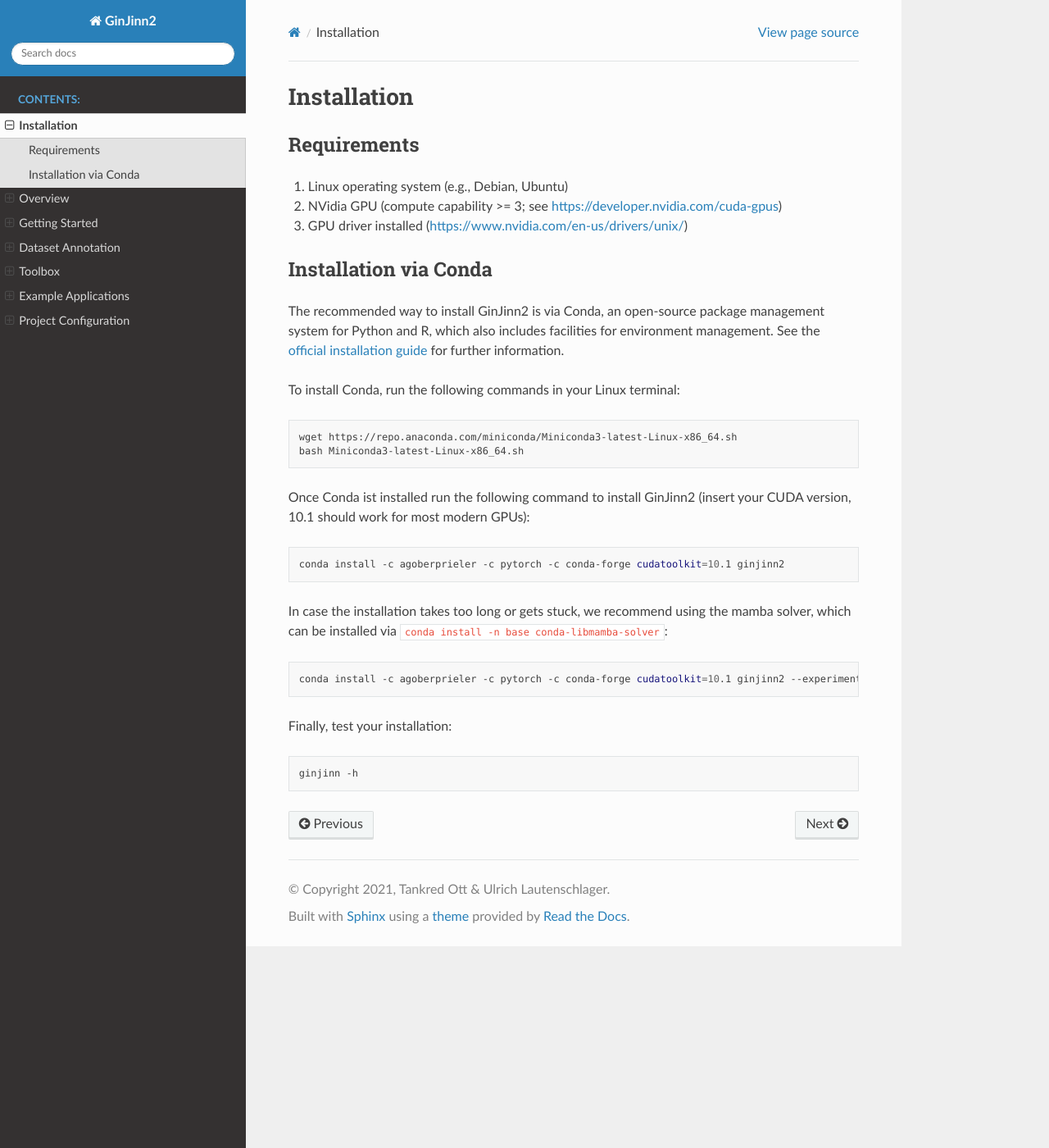
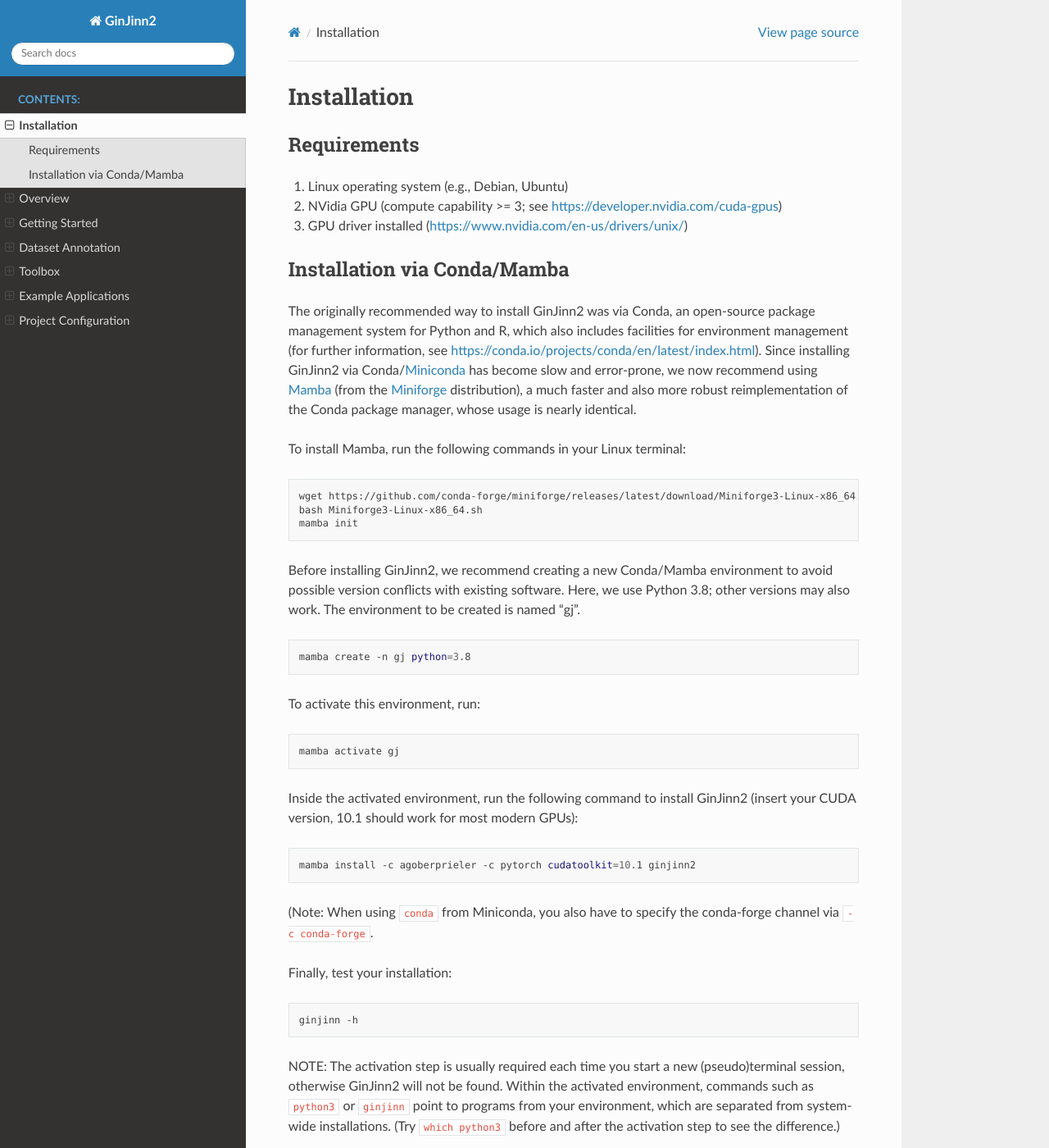
Before and after one commit to AGOberprieler/GinJinn2, a Sphinx documentation site: the page built from docs/installation.rst, in a window 1280 px wide and 1400 px high. Shown: the whole window at 82% size. Built offline with Sphinx 7.4.7 and the Read the Docs theme 2.0.0, drawn with Linux system fonts in a browser that asks for light colours.

Commit message:
Update installation.rst
Instructions for Mamba/Miniforge added.

```diff
--- a/docs/installation.rst
+++ b/docs/installation.rst
@@ -9,32 +9,47 @@ Requirements
 #.  NVidia GPU (compute capability >= 3; see https://developer.nvidia.com/cuda-gpus)
 #.  GPU driver installed (https://www.nvidia.com/en-us/drivers/unix/)
 
-Installation via Conda
-----------------------
+Installation via Conda/Mamba
+----------------------------
 
-The recommended way to install GinJinn2 is via Conda, an open-source package management system for Python and R, which also includes facilities for environment management. See the `official installation guide <https://conda.io/projects/conda/en/latest/user-guide/install/linux.html>`_ for further information.
+The originally recommended way to install GinJinn2 was via Conda, an open-source package management system for Python and R, which also includes facilities for environment management (for further information, see `<https://conda.io/projects/conda/en/latest/index.html>`_). Since installing GinJinn2 via Conda/`Miniconda <https://docs.conda.io/projects/miniconda/en/latest/>`_ has become slow and error-prone, we now recommend using `Mamba <https://mamba.readthedocs.io/en/latest/>`_ (from the `Miniforge <https://github.com/conda-forge/miniforge>`_ distribution), a much faster and also more robust reimplementation of the Conda package manager, whose usage is nearly identical.
 
-To install Conda, run the following commands in your Linux terminal:
+To install Mamba, run the following commands in your Linux terminal:
 
 .. code-block:: bash
 
-    wget https://repo.anaconda.com/miniconda/Miniconda3-latest-Linux-x86_64.sh
-    bash Miniconda3-latest-Linux-x86_64.sh
+    wget https://github.com/conda-forge/miniforge/releases/latest/download/Miniforge3-Linux-x86_64.sh
+    bash Miniforge3-Linux-x86_64.sh
+    mamba init
 
-Once Conda ist installed run the following command to install GinJinn2 (insert your CUDA version, 10.1 should work for most modern GPUs):
+Before installing GinJinn2, we recommend creating a new Conda/Mamba environment to avoid possible version conflicts with existing software.
+Here, we use Python 3.8; other versions may also work.
+The environment to be created is named "gj".
 
 .. code-block:: bash
 
-    conda install -c agoberprieler -c pytorch -c conda-forge cudatoolkit=10.1 ginjinn2
+    mamba create -n gj python=3.8
 
-In case the installation takes too long or gets stuck, we recommend using the mamba solver, which can be installed via ``conda install -n base conda-libmamba-solver``:
+To activate this environment, run:
 
 .. code-block:: bash
 
-    conda install -c agoberprieler -c pytorch -c conda-forge cudatoolkit=10.1 ginjinn2 --experimental-solver=libmamba
+    mamba activate gj
+
+Inside the activated environment, run the following command to install GinJinn2 (insert your CUDA version, 10.1 should work for most modern GPUs):
+
+.. code-block:: bash
+
+    mamba install -c agoberprieler -c pytorch cudatoolkit=10.1 ginjinn2
+
+(Note: When using ``conda`` from Miniconda, you also have to specify the conda-forge channel via ``-c conda-forge``.
 
 Finally, test your installation:
 
 .. code-block:: bash
 
     ginjinn -h
+
+NOTE: The activation step is usually required each time you start a new (pseudo)terminal session, otherwise GinJinn2 will not be found.
+Within the activated environment, commands such as ``python3`` or ``ginjinn`` point to programs from your environment, which are separated from system-wide installations.
+(Try ``which python3`` before and after the activation step to see the difference.)
```
